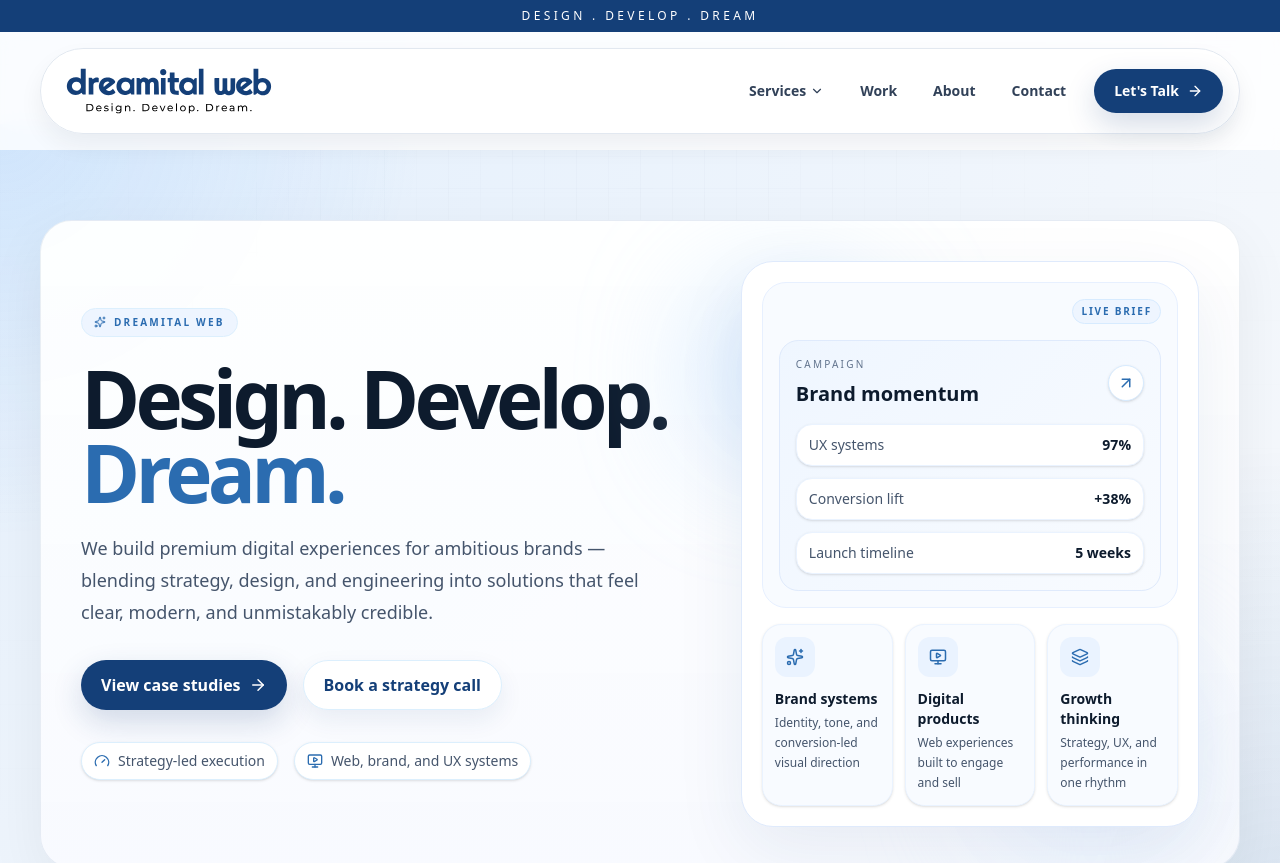
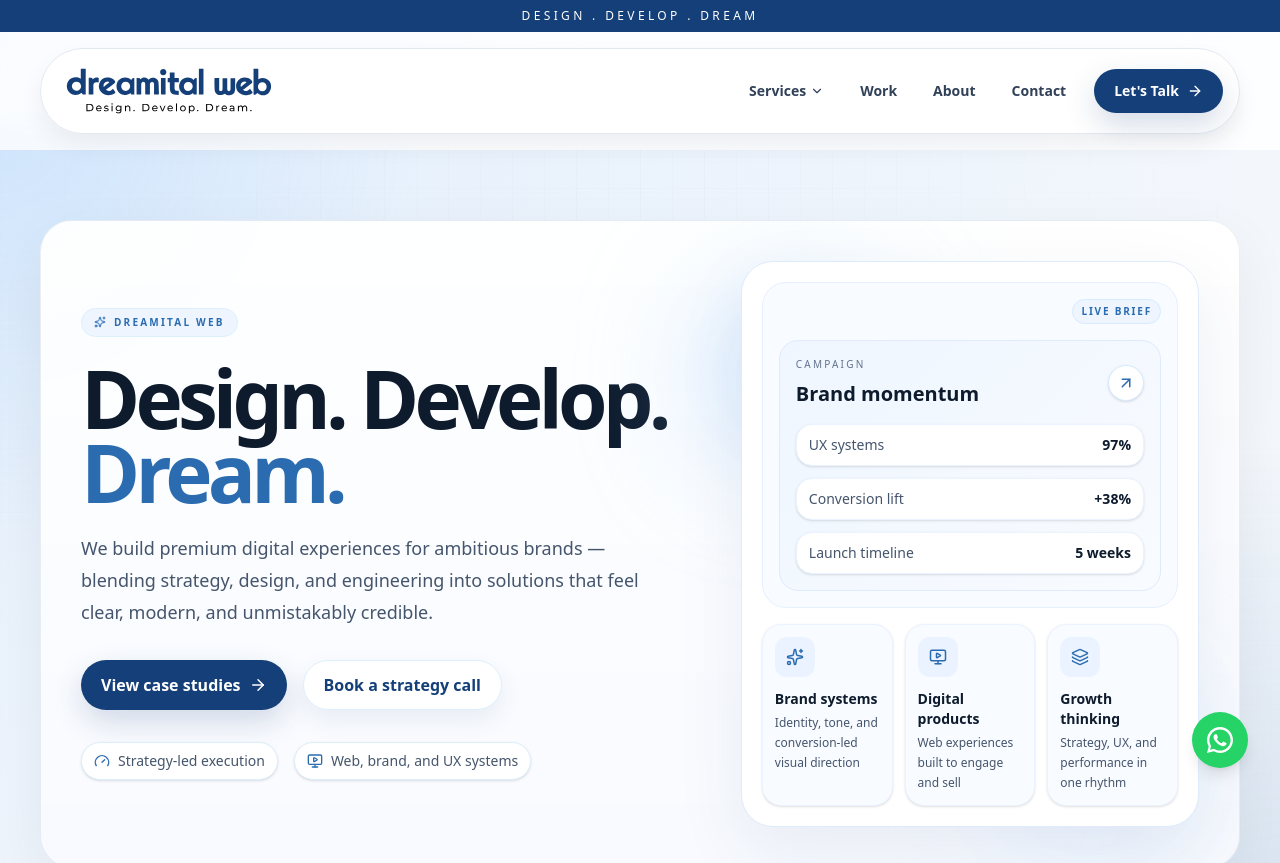
Before and after one commit to hadiaalv/ui-ux, a Next.js app in the folder portfolio/: page / in a window 1280 px wide. Shown: the top 863 px of the page. Built offline with nearby package versions, Linux system fonts and the light colour scheme.

Commit message:
whatsapp

```diff
--- a/portfolio/src/app/layout.tsx
+++ b/portfolio/src/app/layout.tsx
@@ -1,6 +1,7 @@
 import "./globals.css";
 import Navbar from "@/components/Navbar";
 import Footer from "@/components/Footer";
+import WhatsAppButton from "@/components/WhatsAppButton";
 import type { ReactNode } from "react";
 import { constructMetadata } from "@/lib/seo";
 
@@ -24,6 +25,7 @@ export default function RootLayout({
         <Navbar />
         <main className="min-h-screen pt-[116px] md:pt-[124px]">{children}</main>
         <Footer />
+        <WhatsAppButton />
       </body>
     </html>
   );
--- /dev/null
+++ b/portfolio/src/components/WhatsAppButton.tsx
@@ -0,0 +1,15 @@
+export default function WhatsAppButton() {
+  return (
+    <a
+      href="https://wa.me/923057662662"
+      target="_blank"
+      rel="noopener noreferrer"
+      aria-label="Chat on WhatsApp"
+      className="fixed bottom-5 right-5 z-50 flex h-14 w-14 items-center justify-center rounded-full bg-[#25D366] text-white shadow-lg transition-transform hover:scale-110 md:bottom-8 md:right-8"
+    >
+      <svg viewBox="0 0 32 32" className="h-8 w-8" fill="currentColor" aria-hidden="true">
+        <path d="M16.003 3C8.83 3 3 8.83 3 16c0 2.29.6 4.52 1.74 6.49L3 29l6.7-1.72A12.94 12.94 0 0 0 16 29c7.17 0 13-5.83 13-13S23.17 3 16.003 3zm0 23.6c-1.97 0-3.9-.53-5.58-1.53l-.4-.24-3.98 1.02 1.06-3.88-.26-.4A10.56 10.56 0 0 1 5.4 16c0-5.84 4.76-10.6 10.6-10.6S26.6 10.16 26.6 16s-4.76 10.6-10.6 10.6zm5.8-7.94c-.32-.16-1.88-.93-2.17-1.03-.29-.11-.5-.16-.71.16-.21.32-.82 1.03-1 1.24-.19.21-.37.24-.69.08-.32-.16-1.34-.49-2.55-1.57-.94-.84-1.58-1.88-1.76-2.2-.19-.32-.02-.49.14-.65.14-.14.32-.37.48-.56.16-.19.21-.32.32-.53.11-.21.05-.4-.03-.56-.08-.16-.71-1.71-.97-2.34-.26-.62-.52-.53-.71-.54h-.61c-.21 0-.56.08-.85.4-.29.32-1.11 1.08-1.11 2.64s1.14 3.06 1.3 3.27c.16.21 2.24 3.42 5.43 4.8.76.33 1.35.52 1.81.67.76.24 1.45.21 2 .13.61-.09 1.88-.77 2.14-1.51.27-.74.27-1.37.19-1.51-.08-.13-.29-.21-.61-.37z" />
+      </svg>
+    </a>
+  );
+}
```
